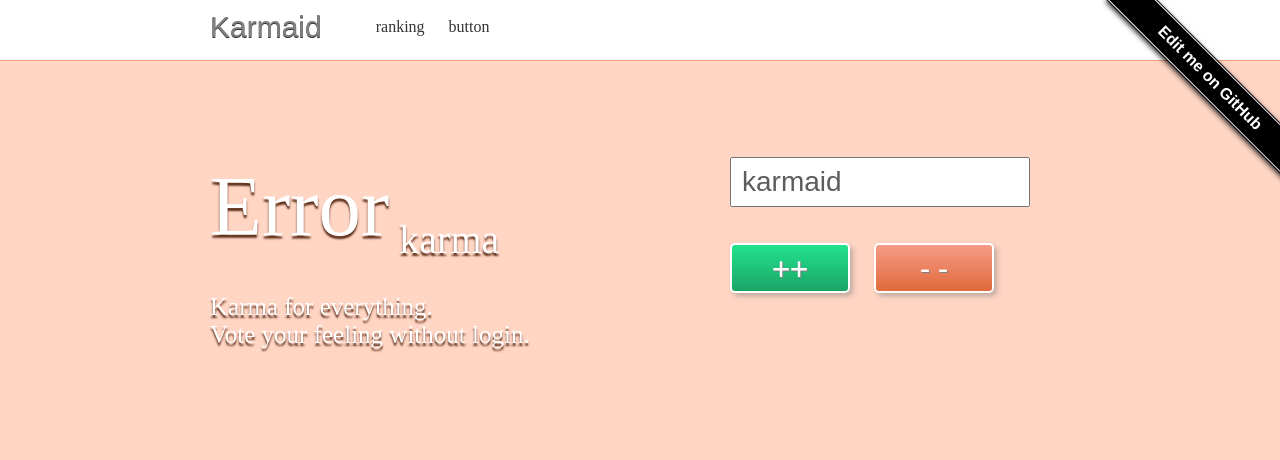
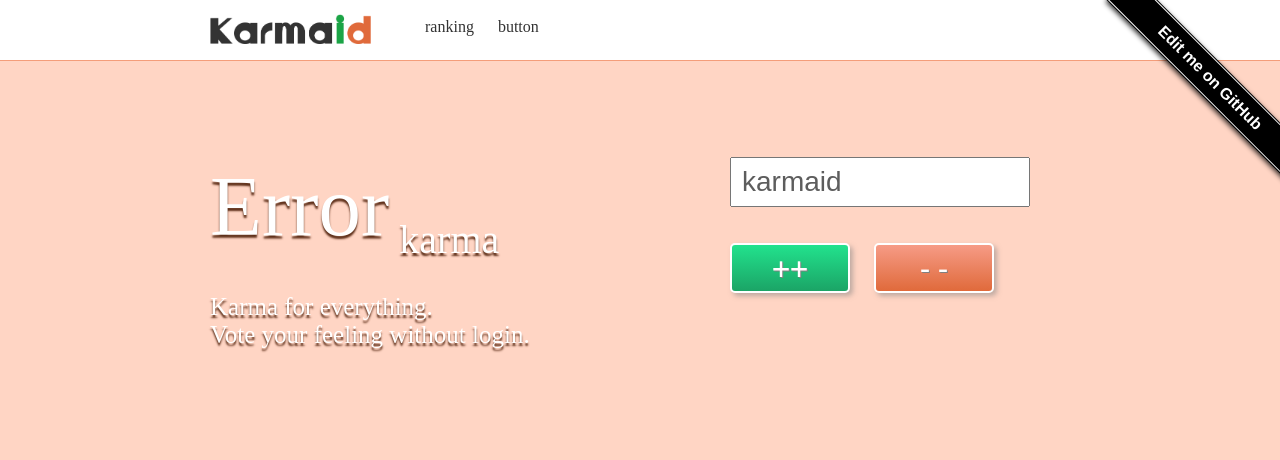
Before and after one commit to hirokiky/karmaid, a Python web app: template karmaid/templates/top.mako in a window 1280 px wide. Shown: the top 460 px of the page. Run offline with Mako, Linux system fonts and the light colour scheme; the template is opened without the code that fills it, so the values that code supplies are empty; some libraries are stand-ins or nearby versions.

Commit message:
Added brand logo. hoooray

```diff
--- a/karmaid/static/css/karmaid.css
+++ b/karmaid/static/css/karmaid.css
@@ -23,14 +23,18 @@ body {
     border-bottom: solid 1px rgba(240, 113, 63, 0.69);
 }
 
-.nav .brand a {
+.brand {
+    margin-top: 4px;
     margin-right: 30px;
-    font-family: sans-serif;
-    font-size: 30px;
-    color: #808080;
-    text-shadow: 0 1px #333333;
-    text-decoration: none;
     float: left;
+}
+
+.brand a {
+    display: block;
+    width: 161px;
+    height: 30px;
+    background-image: url('../images/karmaid.png');
+    background-size: 161px 30px;
 }
 
 .nav .nav-link {
--- a/karmaid/templates/top.mako
+++ b/karmaid/templates/top.mako
@@ -15,7 +15,7 @@
 <input id="host" type="hidden" value="${host}" />
 <div class="nav">
     <div class="container">
-        <div class="brand"><a href="${request.route_url('top')}">Karmaid</a></div>
+        <div class="brand"><a href="${request.route_url('top')}"></a></div>
         <div class="nav-link"><a href="#ranking">ranking</a></div>
         <div class="nav-link"><a href="#buttongenerator">button</a></div>
         <div class="karmawidget">
```
Also changed, not shown: karmaid/static/images/karmaid.png (added).
